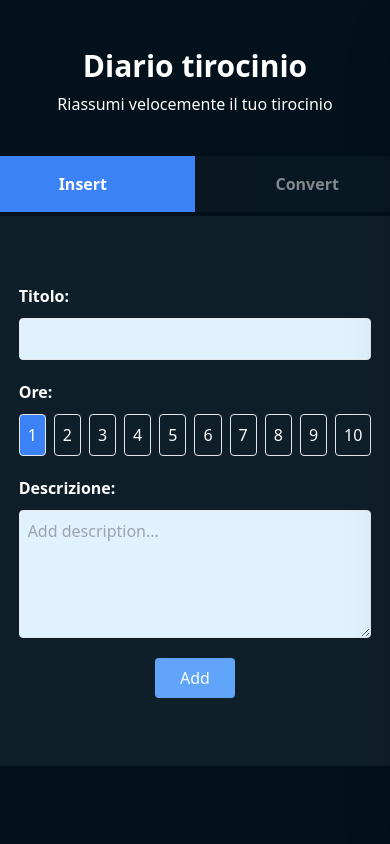
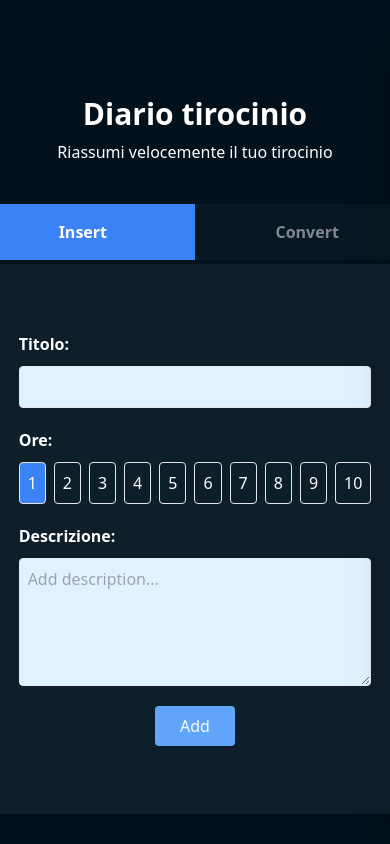
Before and after one commit to csunibo/diario-tirocinio, a Vue app: page / in a window 390 px wide. Shown: the top 844 px of the page. Built offline with nearby package versions, Linux system fonts and the light colour scheme.

Commit message:
make menus responsive

```diff
--- a/src/App.vue
+++ b/src/App.vue
@@ -77,8 +77,18 @@
   <div>
     <div class="flex justify-center">
       <div class="mt-10 w-[60em]">
+        <div class="flex justify-between sm:absolute sm:top-0 sm:right-0 w-full px-10 mt-10 mb-2">
+          <button @click="showInfo = !showInfo">
+            <span class="icon-[solar--hamburger-menu-linear] text-3xl"></span>
+          </button>
+          <button @click="showSettings = !showSettings">
+            <span class="icon-[solar--settings-outline] text-3xl"></span>
+          </button>
+        </div>
+
         <h1 class="p-2 text-center text-3xl font-bold">Diario tirocinio</h1>
         <h3 class="text-center mb-10">Riassumi velocemente il tuo tirocinio</h3>
+
         <div class="flex justify-between border-b-csunibo-dark-blu border-b-4">
           <button
             @click="switchMode"
@@ -118,14 +128,6 @@
       </div>
     </div>
     <div>
-      <div class="flex justify-between absolute top-0 w-full p-10">
-        <button @click="showInfo = !showInfo">
-          <span class="icon-[solar--hamburger-menu-linear] text-3xl"></span>
-        </button>
-        <button @click="showSettings = !showSettings">
-          <span class="icon-[solar--settings-outline] text-3xl"></span>
-        </button>
-      </div>
       <InfoMenu
         @close="showInfo = false"
         class="menu"
```
